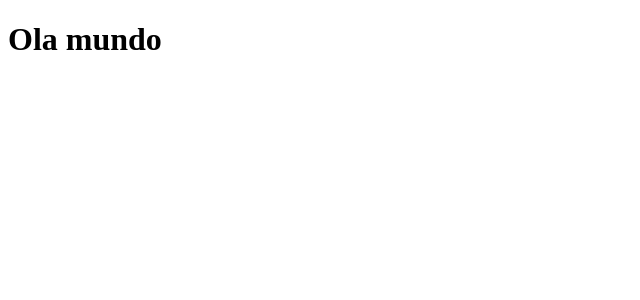
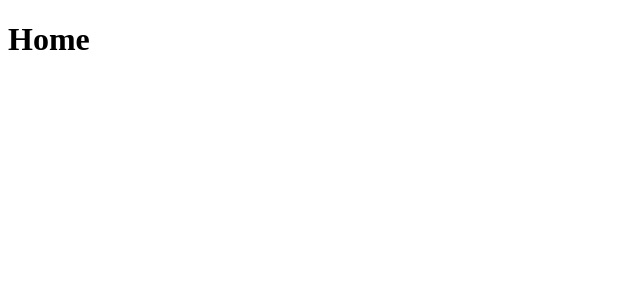
Before and after one commit to Hugovarellaa/ignite-github-blog, a React (Vite) app: page / in a window 1280 px wide. Shown: the top 300 px of the page, without its empty margins (0-640 px from the left). Built offline with nearby package versions, Linux system fonts and the light colour scheme.

Commit message:
React-router-dom confg

```diff
--- a/package.json
+++ b/package.json
@@ -10,12 +10,15 @@
   },
   "dependencies": {
     "react": "^18.2.0",
-    "react-dom": "^18.2.0"
+    "react-dom": "^18.2.0",
+    "react-router-dom": "^6.4.2"
   },
   "devDependencies": {
     "@types/react": "^18.0.17",
     "@types/react-dom": "^18.0.6",
+    "@types/styled-components": "^5.1.26",
     "@vitejs/plugin-react": "^2.1.0",
+    "styled-components": "^5.3.6",
     "typescript": "^4.6.4",
     "vite": "^3.1.0"
   }
--- a/src/App.tsx
+++ b/src/App.tsx
@@ -1,7 +1,13 @@
+import { BrowserRouter } from "react-router-dom";
+import { Router } from "./Router";
+// import { defaultTheme } from "./styles/theme/defaultTheme";
+
 export function App() {
   return (
-    <div>
-      <h1>Ola mundo</h1>
-    </div>
+    // <ThemeProvider theme={defaultTheme}>
+    <BrowserRouter>
+      <Router />
+    </BrowserRouter>
+    // </ThemeProvider>
   )
 }
--- /dev/null
+++ b/src/Router.tsx
@@ -0,0 +1,13 @@
+import { Route, Routes } from "react-router-dom";
+import { Home } from "./pages/Home";
+import { Post } from "./pages/Post";
+
+export function Router() {
+  return (
+    <Routes>
+      <Route path="/" element={<Home />} />
+      <Route path="/post" element={<Post />} />
+      <Route />
+    </Routes>
+  )
+}
--- /dev/null
+++ b/src/pages/Home/index.tsx
@@ -0,0 +1,7 @@
+export function Home() {
+  return (
+    <div>
+      <h1>Home</h1>
+    </div>
+  )
+}
--- /dev/null
+++ b/src/pages/Post/index.tsx
@@ -0,0 +1,7 @@
+export function Post() {
+  return (
+    <div>
+      <h1>Post</h1>
+    </div>
+  )
+}
```
Also changed, not shown: 1 other file (tests, documents, lock files or other folders).
